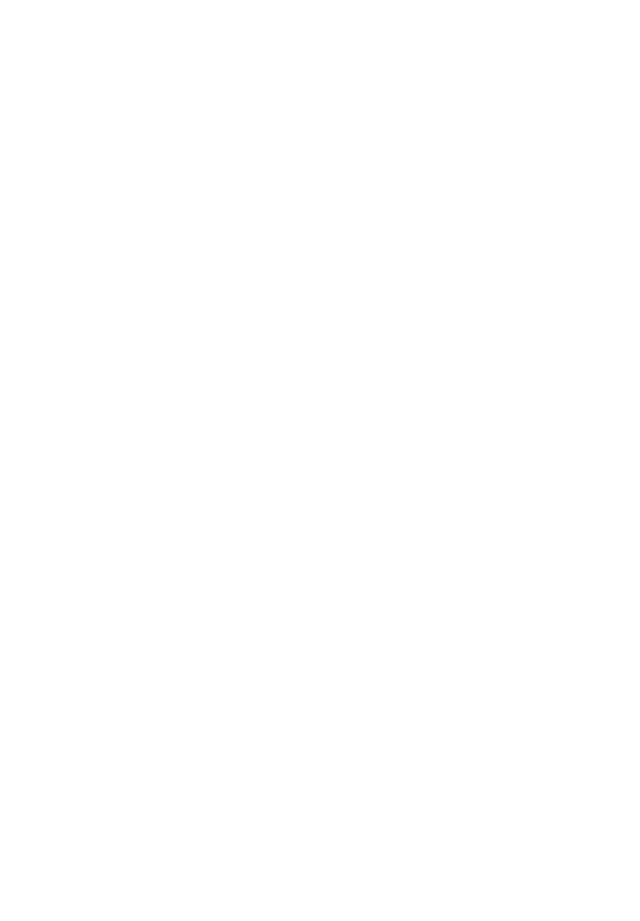
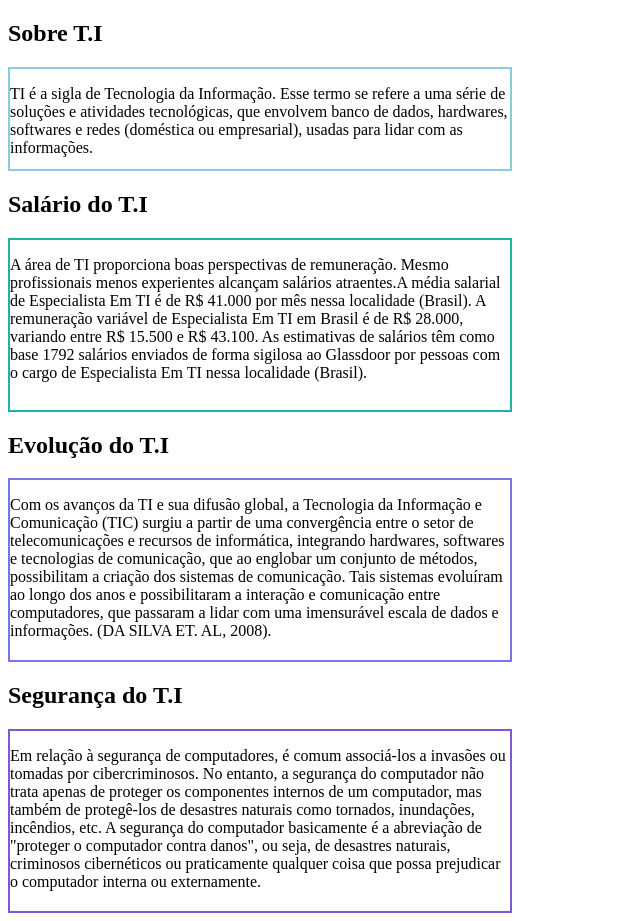
Before and after one commit to Nayarasc/atv1-4bi, a plain HTML site: page index.html in a window 1280 px wide. Shown: the whole page, without its empty margins (0-640 px from the left). Before the commit the page ends 800 px from the top, so only its background shows below. Drawn offline with Linux system fonts and the light colour scheme.

Commit message:
atv1-4bi

```diff
--- a/index.html
+++ b/index.html
@@ -4,9 +4,31 @@
     <meta charset="UTF-8">
     <meta http-equiv="X-UA-Compatible" content="IE=edge">
     <meta name="viewport" content="width=device-width, initial-scale=1.0">
+    <link rel="stylesheet" href="style.css">
     <title>Div's</title>
 </head>
 <body>
+    <h2>Sobre T.I</h2>
+    <div class="sobre_ti">
+        <p>TI é a sigla de Tecnologia da Informação.
+        Esse termo se refere a uma série de soluções e atividades tecnológicas, que envolvem banco de dados, hardwares, softwares e redes (doméstica ou empresarial), usadas para lidar com as informações. </p>
+    </div>
 
+    <h2>Salário do T.I</h2>
+    <div class="ti_salario">
+        <p>A área de TI proporciona boas perspectivas de remuneração. Mesmo profissionais menos experientes alcançam salários atraentes.A média salarial de Especialista Em TI é de R$ 41.000 por mês nessa localidade (Brasil). A remuneração variável de Especialista Em TI em Brasil é de R$ 28.000, variando entre R$ 15.500 e R$ 43.100. As estimativas de salários têm como base 1792 salários enviados de forma sigilosa ao Glassdoor por pessoas com o cargo de Especialista Em TI nessa localidade (Brasil).</p>
+    </div>
+
+    <h2>Evolução do T.I</h2>
+    <div class="ti_evolucao">
+        <p>
+            Com os avanços da TI e sua difusão global, a Tecnologia da Informação e Comunicação (TIC) surgiu a partir de uma convergência entre o setor de telecomunicações e recursos de informática, integrando hardwares, softwares e tecnologias de comunicação, que ao englobar um conjunto de métodos, possibilitam a criação dos sistemas de comunicação. Tais sistemas evoluíram ao longo dos anos e possibilitaram a interação e comunicação entre computadores, que passaram a lidar com uma imensurável escala de dados e informações. (DA SILVA ET. AL, 2008).
+        </p>
+    </div>
+
+    <h2>Segurança do T.I</h2>
+    <div class="ti_segurança">
+        <p>Em relação à segurança de computadores, é comum associá-los a invasões ou tomadas por cibercriminosos. No entanto, a segurança do computador não trata apenas de proteger os componentes internos de um computador, mas também de protegê-los de desastres naturais como tornados, inundações, incêndios, etc. A segurança do computador basicamente é a abreviação de "proteger o computador contra danos", ou seja, de desastres naturais, criminosos cibernéticos ou praticamente qualquer coisa que possa prejudicar o computador interna ou externamente.</p>
+    </div>
 </body>
 </html>
--- /dev/null
+++ b/style.css
@@ -0,0 +1,24 @@
+.sobre_ti {
+    border: 2px solid rgb(139, 203, 224);
+    width: 500px;
+    height:100px;
+
+}
+
+.ti_salario {
+    border: 2px solid lightseagreen;
+    width: 500px;
+    height: 170px;
+}
+
+.ti_evolucao {
+    border: 2px solid rgb(118, 118, 230);
+    width: 500px;
+    height: 180px;
+}
+
+.ti_segurança {
+    border: 2px solid rgb(130, 87, 211);
+    width: 500px;
+    height: 180px;
+}
```
